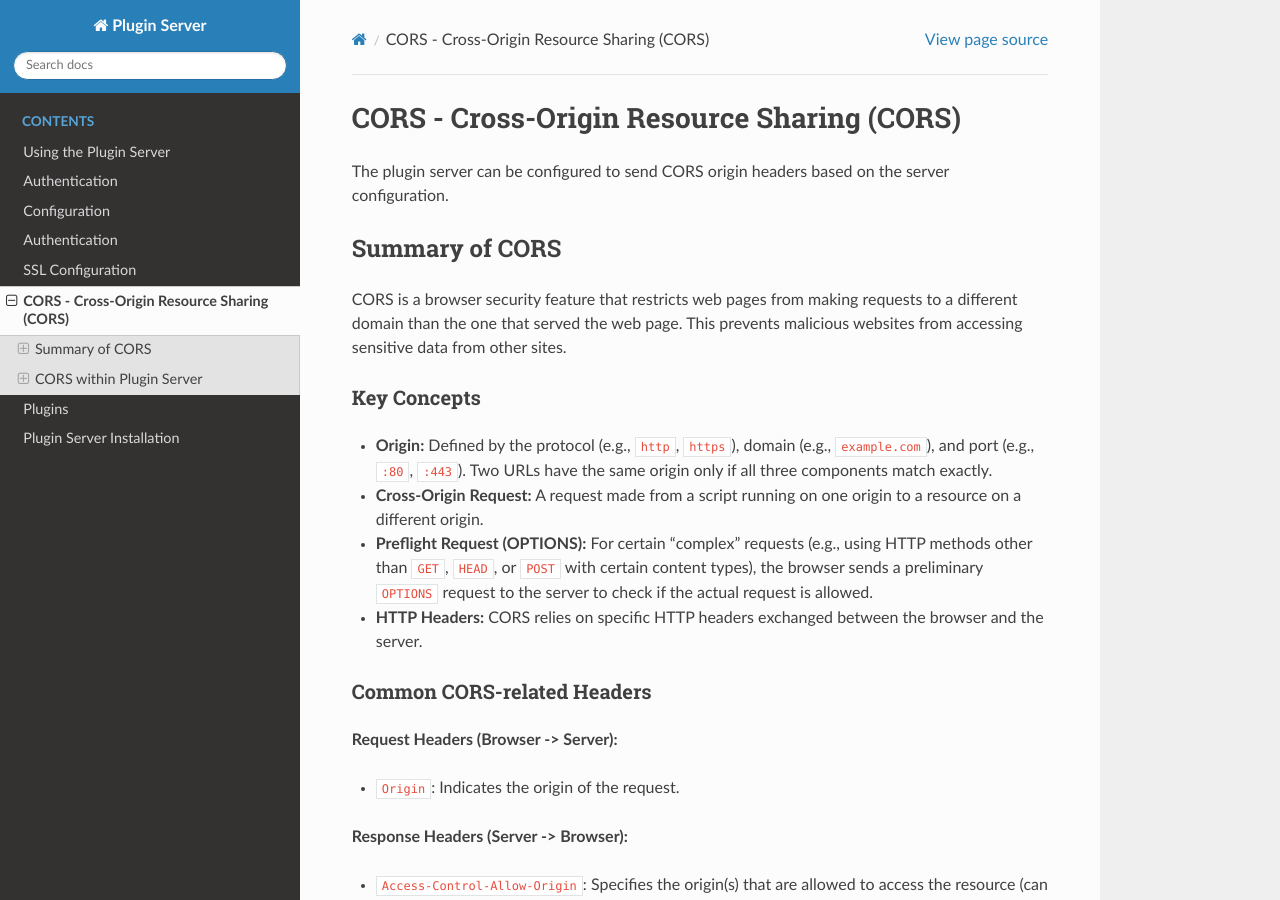
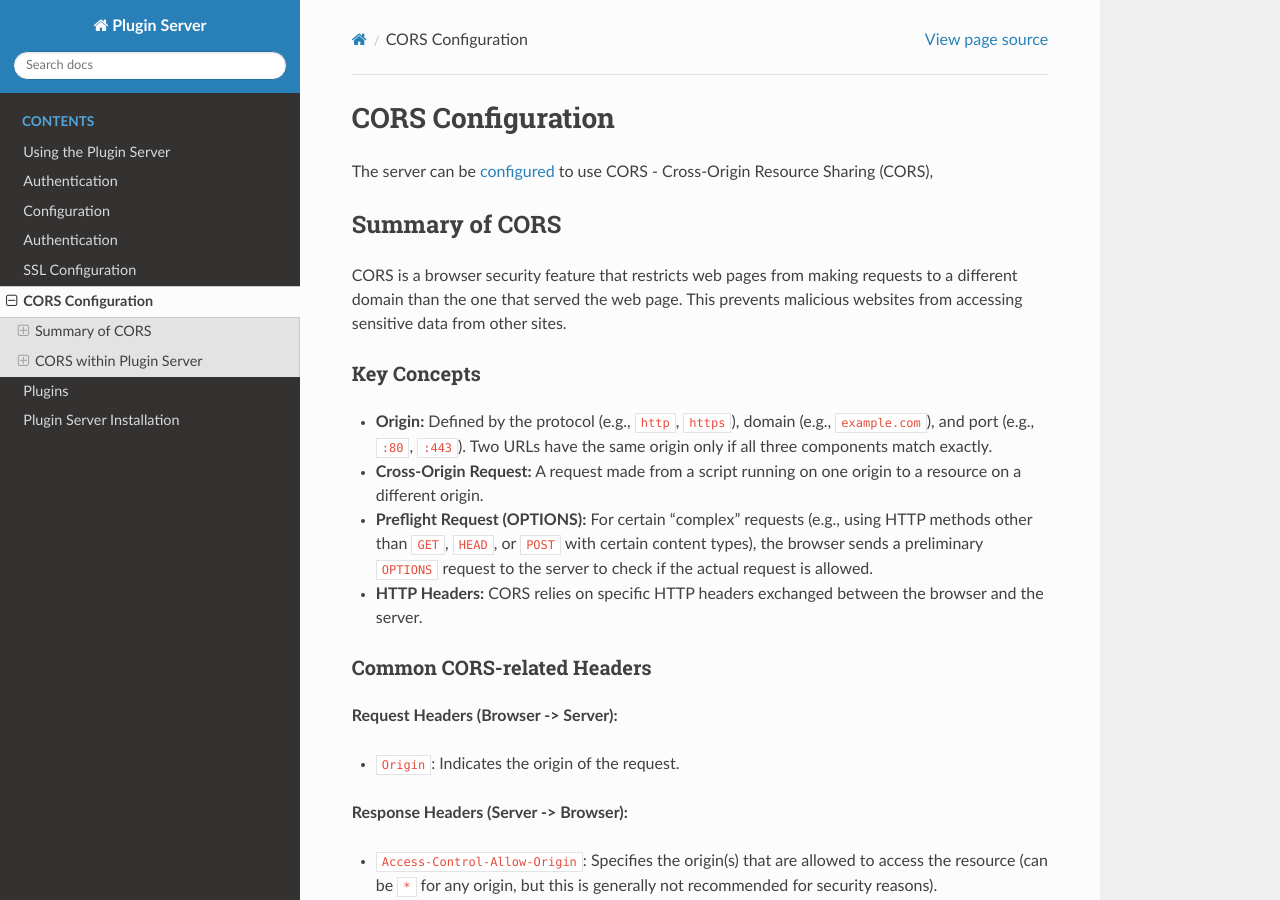
Before and after one commit to nicciniamh/pluginserver, a Sphinx documentation site: the page built from docs/CORS.md, in a window 1280 px wide and 900 px high. Built offline with Sphinx 7.4.7 and the Read the Docs theme 3.1.0, drawn with Linux system fonts in a browser that asks for light colours.

Commit message:
updated CORS.md to have a more common header format for the rest of the docs

```diff
--- a/docs/CORS.md
+++ b/docs/CORS.md
@@ -1,7 +1,6 @@
-# CORS - Cross-Origin Resource Sharing (CORS)
+# CORS Configuration
 
-The plugin server can be configured to send CORS origin headers based on the
-server configuration.
+The server can be [configured](Config.md) to use CORS - Cross-Origin Resource Sharing (CORS),
 
 ## Summary of CORS
 
```
